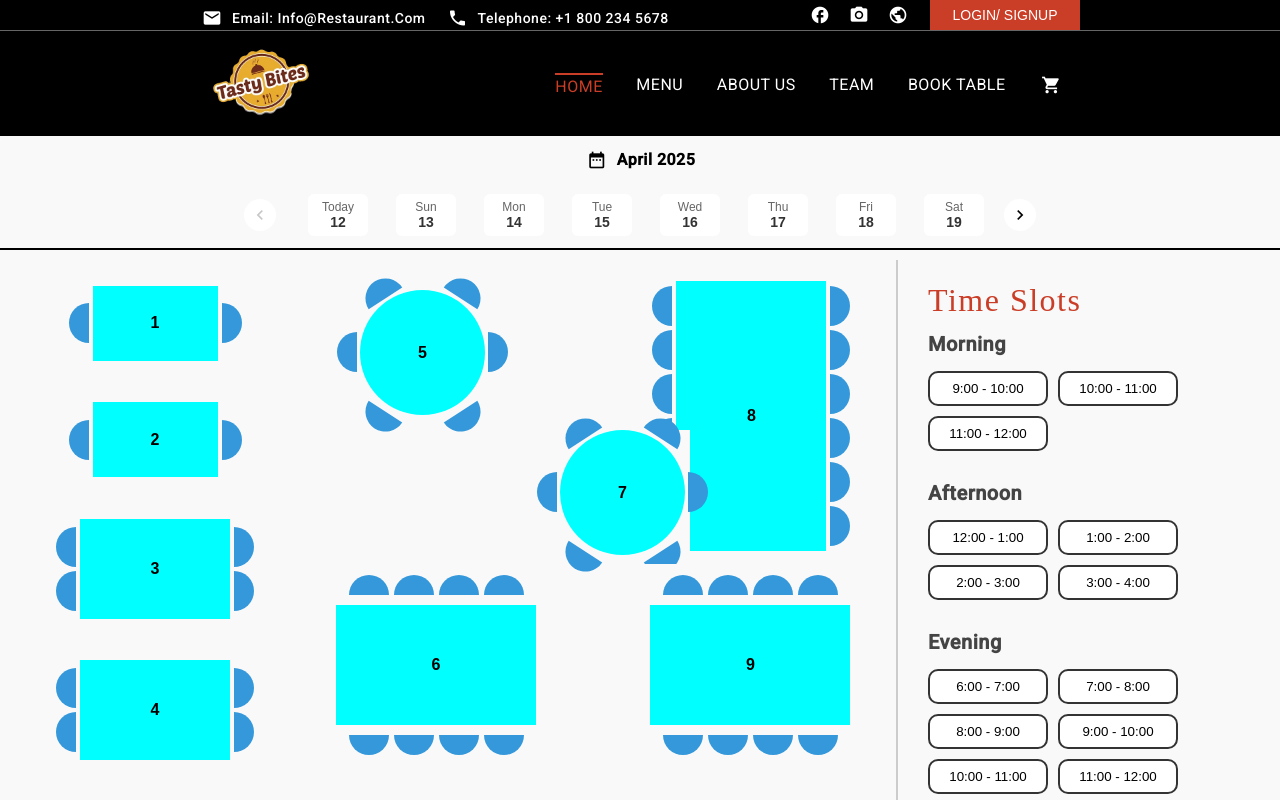
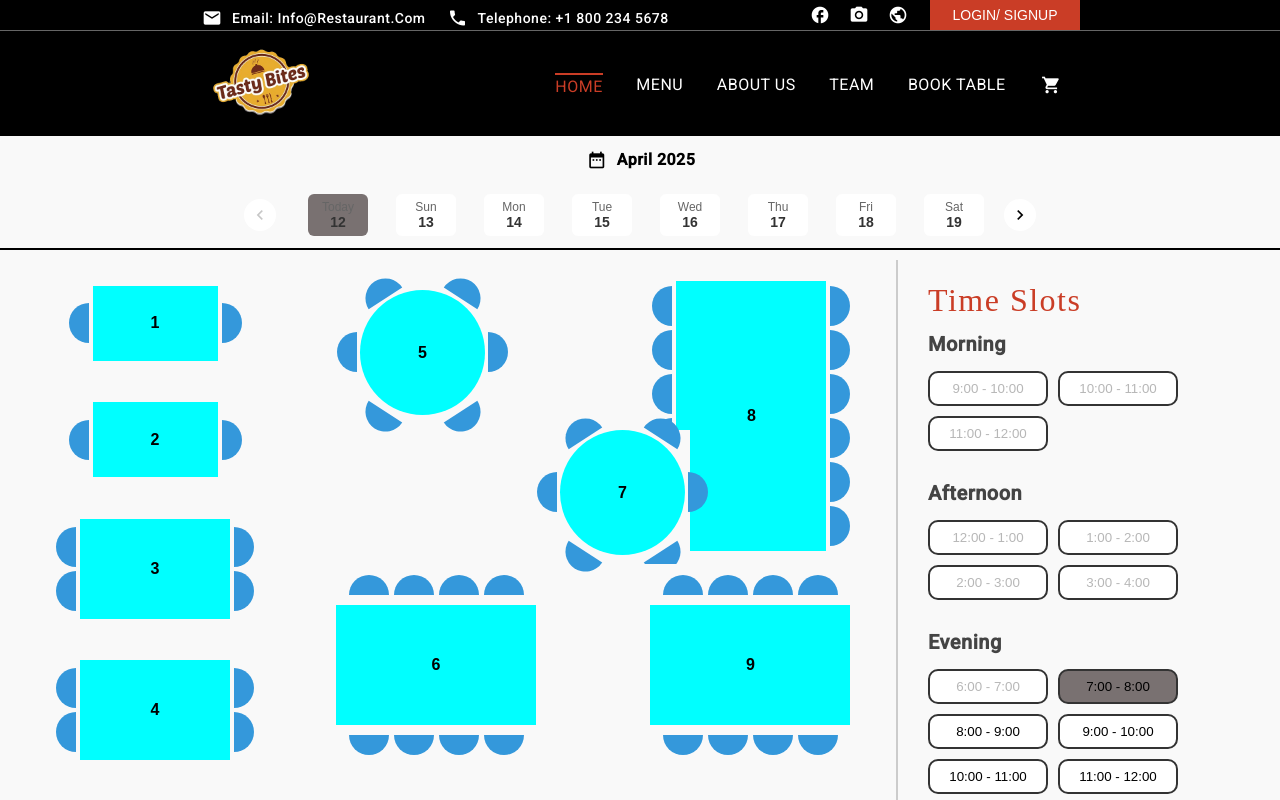
Before and after one commit to AnishJaiswal598/restaurant, an Angular app: page /book-table in a window 1280 px wide. Shown: the top 800 px of the page. Built offline with nearby package versions, Linux system fonts and the light colour scheme.

Commit message:
booking: write selection logic for date and time

```diff
--- /dev/null
+++ b/src/app/interfaces/time.interface.ts
@@ -0,0 +1,4 @@
+export interface time {
+  bookingTime: string;
+  hour: number;
+}
--- a/src/app/pages/book-table/book-table.component.ts
+++ b/src/app/pages/book-table/book-table.component.ts
@@ -1,4 +1,4 @@
-import { Component } from '@angular/core';
+import { Component, OnInit } from '@angular/core';
 import { DatePickerComponent } from './date-picker/date-picker.component';
 import { TimePickerComponent } from './time-picker/time-picker.component';
 import { TablePickerComponent } from './table-picker/table-picker.component';
@@ -10,4 +10,16 @@
   templateUrl: './book-table.component.html',
   styleUrl: './book-table.component.css',
 })
-export class BookTableComponent {}
+export class BookTableComponent implements OnInit {
+  public val = [
+    {
+      tableId: 1,
+      slotTime: '9-10',
+    },
+    {
+      tableId: 2,
+      slotTime: '10-11',
+    },
+  ];
+  ngOnInit(): void {}
+}
--- a/src/app/pages/book-table/date-picker/date-picker.component.css
+++ b/src/app/pages/book-table/date-picker/date-picker.component.css
@@ -83,3 +83,7 @@
   pointer-events: none;
   color: rgb(199, 199, 199);
 }
+
+.highlight-date {
+  background-color: rgb(121, 113, 113);
+}
--- a/src/app/pages/book-table/date-picker/date-picker.component.html
+++ b/src/app/pages/book-table/date-picker/date-picker.component.html
@@ -12,7 +12,11 @@
       <mat-icon>chevron_left</mat-icon>
     </button>
     @for (date of visibleDates(); track $index) {
-    <button class="next-date">
+    <button
+      class="next-date"
+      [ngClass]="this.selectedDate == date.Date ? 'highlight-date' : ''"
+      (click)="setSelectedDate(date.Date)"
+    >
       <div class="day">{{ date.dayType }}</div>
       <div class="date">{{ date.Date }}</div>
     </button>
--- a/src/app/pages/book-table/date-picker/date-picker.component.ts
+++ b/src/app/pages/book-table/date-picker/date-picker.component.ts
@@ -15,6 +15,7 @@
   disableBack: boolean = true;
   dateList: dayDate[] = [];
   start: number = 0;
+  selectedDate: number = 0;
   ngOnInit(): void {
     this.dateList.push({ dayType: 'Today', Date: new Date().getDate() });
     for (let i = 1; i < 30; i++) {
@@ -27,6 +28,7 @@
         Date: new Date(Date.now() + i * 86400000).getDate(),
       });
     }
+    this.selectedDate = new Date().getDate();
   }
 
   getYear = () => {
@@ -68,4 +70,8 @@
     this.disableBack = this.start == 0 ? true : false;
     this.disableFront = this.start == 22 ? true : false;
   };
+
+  setSelectedDate = (date: number) => {
+    this.selectedDate = date;
+  };
 }
--- a/src/app/pages/book-table/table-picker/table-picker.component.ts
+++ b/src/app/pages/book-table/table-picker/table-picker.component.ts
@@ -1,4 +1,4 @@
-import { Component } from '@angular/core';
+import { Component, Input } from '@angular/core';
 import { TableFor2Component } from './table-for-2/table-for-2.component';
 import { TableFor4Component } from './table-for-4/table-for-4.component';
 import { TableFor6Component } from './table-for-6/table-for-6.component';
@@ -18,4 +18,6 @@
   templateUrl: './table-picker.component.html',
   styleUrl: './table-picker.component.css',
 })
-export class TablePickerComponent {}
+export class TablePickerComponent {
+  @Input() reservations: any = [];
+}
--- a/src/app/pages/book-table/time-picker/time-picker.component.css
+++ b/src/app/pages/book-table/time-picker/time-picker.component.css
@@ -63,3 +63,7 @@
   border-color: #ca3d26;
   transform: scale(1.05);
 }
+
+.select-slot {
+  background-color: rgb(121, 113, 113);
+}
--- a/src/app/pages/book-table/time-picker/time-picker.component.html
+++ b/src/app/pages/book-table/time-picker/time-picker.component.html
@@ -5,7 +5,14 @@
       <div class="dayTime-head">Morning</div>
       <div class="morning">
         @for (slot of morningSlots; track $index) {
-        <button class="time">{{ slot }}</button>
+        <button
+          (click)="selectTimeSlot(slot.hour)"
+          class="time"
+          [disabled]="slot.hour < nextHour"
+          [ngClass]="this.selectedTimeSlot == slot.hour ? 'select-slot' : ''"
+        >
+          {{ slot.bookingTime }}
+        </button>
         }
       </div>
     </div>
@@ -13,7 +20,14 @@
       <div class="dayTime-head">Afternoon</div>
       <div class="afternoon">
         @for (slot of afternoonSlots; track $index) {
-        <button class="time">{{ slot }}</button>
+        <button
+          (click)="selectTimeSlot(slot.hour)"
+          class="time"
+          [disabled]="slot.hour < nextHour"
+          [ngClass]="this.selectedTimeSlot == slot.hour ? 'select-slot' : ''"
+        >
+          {{ slot.bookingTime }}
+        </button>
         }
       </div>
     </div>
@@ -21,7 +35,14 @@
       <div class="dayTime-head">Evening</div>
       <div class="evening">
         @for (slot of eveningSlots; track $index) {
-        <button class="time">{{ slot }}</button>
+        <button
+          (click)="selectTimeSlot(slot.hour)"
+          class="time"
+          [disabled]="slot.hour < nextHour"
+          [ngClass]="this.selectedTimeSlot == slot.hour ? 'select-slot' : ''"
+        >
+          {{ slot.bookingTime }}
+        </button>
         }
       </div>
     </div>
--- a/src/app/pages/book-table/time-picker/time-picker.component.ts
+++ b/src/app/pages/book-table/time-picker/time-picker.component.ts
@@ -1,26 +1,53 @@
-import { Component } from '@angular/core';
+import { Component, OnInit } from '@angular/core';
+import { time } from '../../../interfaces/time.interface';
+import { CommonModule } from '@angular/common';
 
 @Component({
   selector: 'app-time-picker',
   standalone: true,
-  imports: [],
+  imports: [CommonModule],
   templateUrl: './time-picker.component.html',
   styleUrl: './time-picker.component.css',
 })
-export class TimePickerComponent {
-  morningSlots: string[] = ['9:00 - 10:00', '10:00 - 11:00', '11:00 - 12:00'];
-  afternoonSlots: string[] = [
-    '12:00 - 1:00',
-    '1:00 - 2:00',
-    '2:00 - 3:00',
-    '3:00 - 4:00',
+export class TimePickerComponent implements OnInit {
+  selectedTimeSlot: number = 0;
+  nextHour: number = 0;
+
+  ngOnInit(): void {
+    this.nextHour = new Date().getHours() + 1;
+    this.selectedTimeSlot = this.getNearestTimeSlot(this.nextHour);
+  }
+  morningSlots: time[] = [
+    { bookingTime: '9:00 - 10:00', hour: 9 },
+    { bookingTime: '10:00 - 11:00', hour: 10 },
+    { bookingTime: '11:00 - 12:00', hour: 11 },
   ];
-  eveningSlots: string[] = [
-    '6:00 - 7:00',
-    '7:00 - 8:00',
-    '8:00 - 9:00',
-    '9:00 - 10:00',
-    '10:00 - 11:00',
-    '11:00 - 12:00',
+  afternoonSlots: time[] = [
+    { bookingTime: '12:00 - 1:00', hour: 12 },
+    { bookingTime: '1:00 - 2:00', hour: 13 },
+    { bookingTime: '2:00 - 3:00', hour: 14 },
+    { bookingTime: '3:00 - 4:00', hour: 15 },
   ];
+  eveningSlots: time[] = [
+    { bookingTime: '6:00 - 7:00', hour: 18 },
+    { bookingTime: '7:00 - 8:00', hour: 19 },
+    { bookingTime: '8:00 - 9:00', hour: 20 },
+    { bookingTime: '9:00 - 10:00', hour: 21 },
+    { bookingTime: '10:00 - 11:00', hour: 22 },
+    { bookingTime: '11:00 - 12:00', hour: 23 },
+  ];
+
+  selectTimeSlot = (time: number) => {
+    this.selectedTimeSlot = time;
+  };
+
+  getNearestTimeSlot = (time: number): number => {
+    if (time < 9) {
+      return 9;
+    } else if (time > 15 && time < 18) {
+      return 18;
+    } else {
+      return time;
+    }
+  };
 }
```
